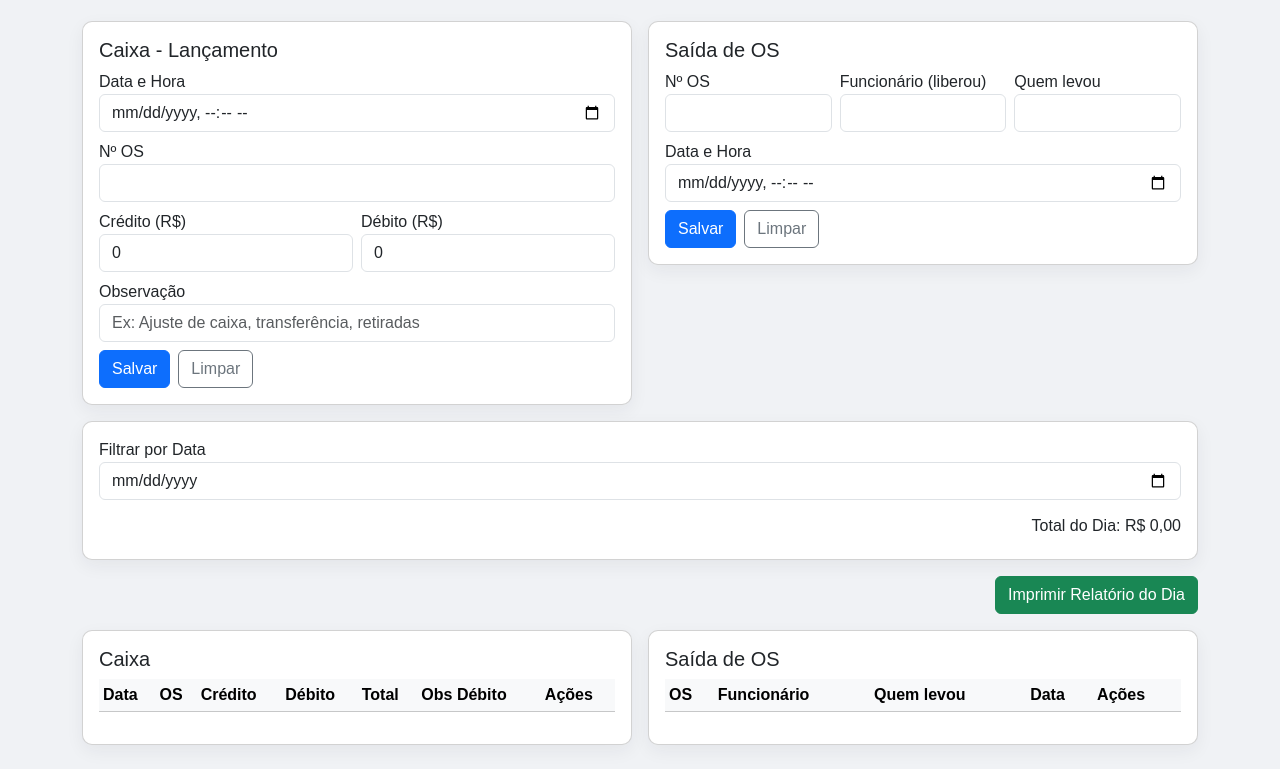
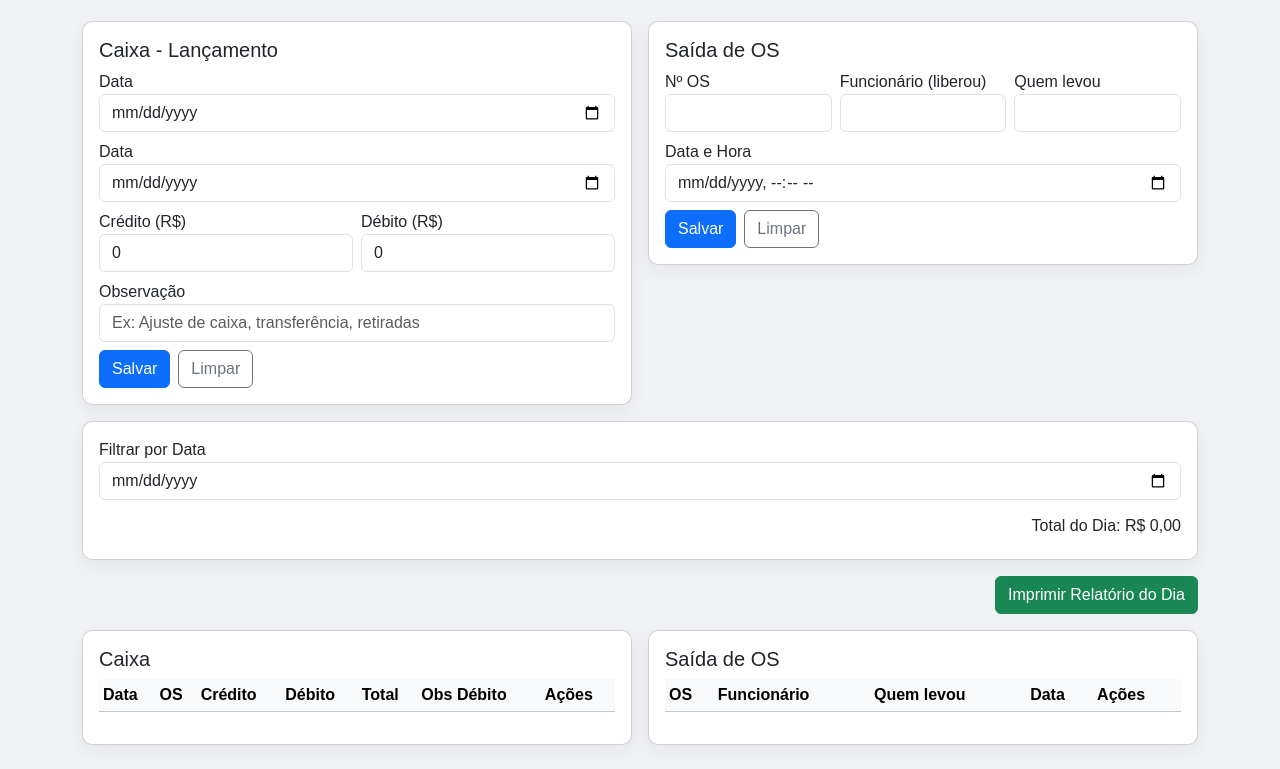
Before and after one commit to mateus00dias/sistema-Caixa, a website: page index.html in a window 1280 px wide. Shown: the part 77-846 px from the top of the page. Drawn offline with nearby package versions, Linux system fonts and the light colour scheme.

Commit message:
Update index.html

```diff
--- a/index.html
+++ b/index.html
@@ -24,13 +24,14 @@
         <h5>Caixa - Lançamento</h5>
         <form id="formCaixa" class="row g-2">
           <input type="hidden" id="caixaId">
+          <!-- Caixa -->
           <div class="col-12">
-            <label>Data e Hora</label>
-            <input type="datetime-local" id="caixaData" class="form-control" required>
+            <label>Data</label>
+            <input type="date" id="caixaData" class="form-control" required>
           </div>
           <div class="col-12">
-            <label>Nº OS </label>
-            <input type="text" id="caixaOS" class="form-control">
+          <label>Data</label>
+          <input type="date" id="osData" class="form-control" required>
           </div>
           <div class="col-6">
             <label>Crédito (R$)</label>
```
